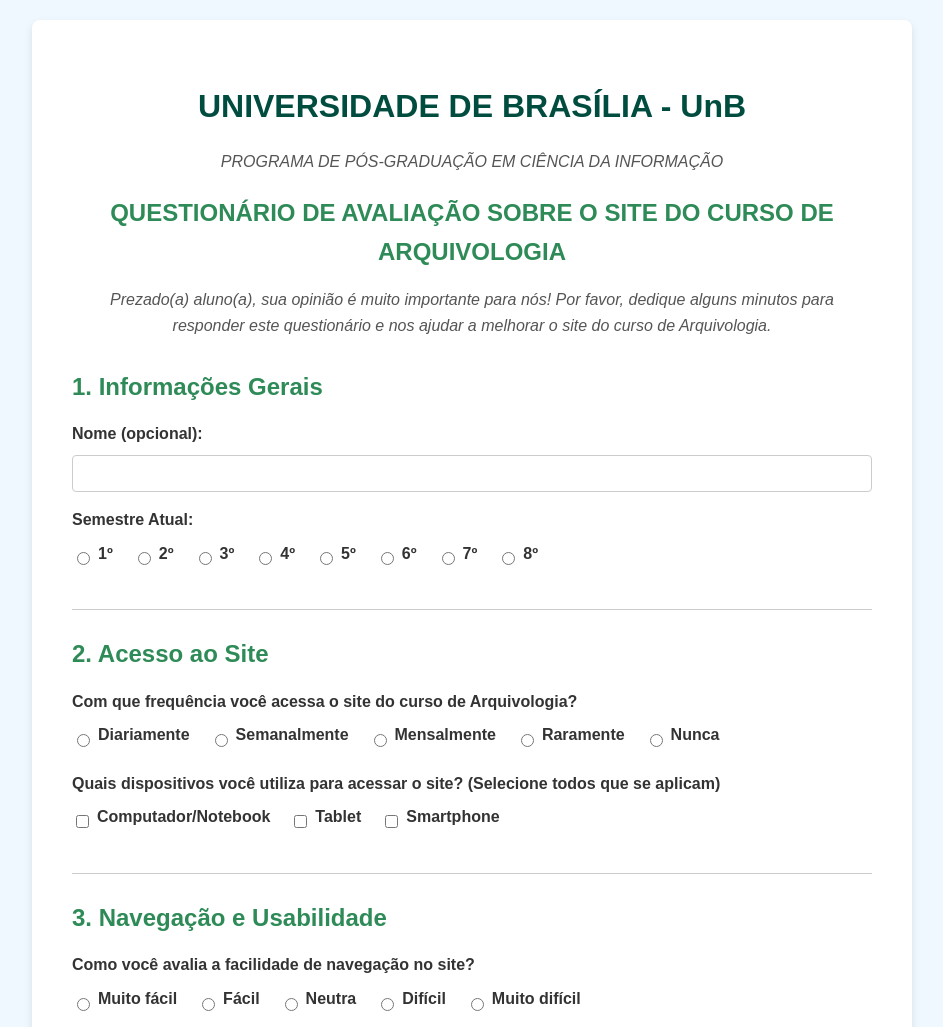
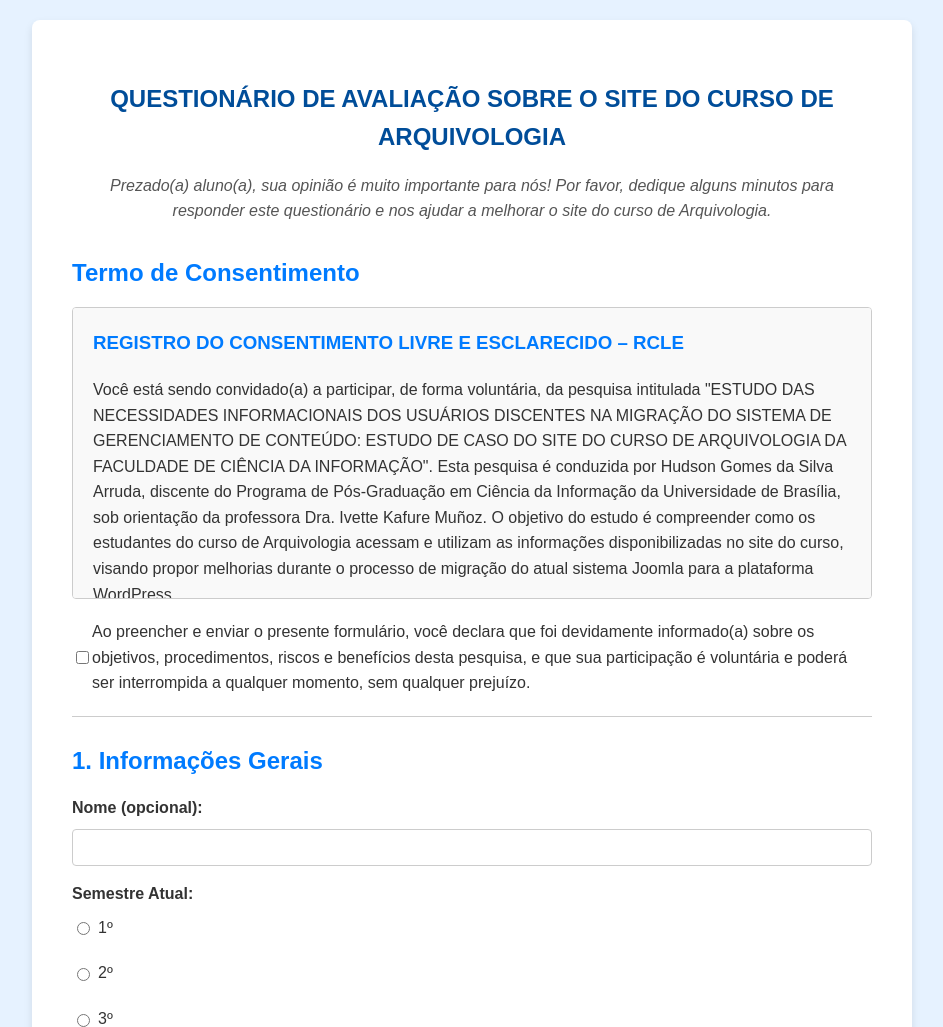
Before and after one commit to hudsongomes-coder/site-arquivologia, a plain HTML site: page index.html in a window 1280 px wide. Shown: the top 1027 px of the page, without its empty margins (168-1111 px from the left). Drawn offline with Linux system fonts and the light colour scheme.

Commit message:
Atualizar o index.html

```diff
--- a/index.html
+++ b/index.html
@@ -6,13 +6,13 @@
     <title>Questionário de Avaliação - UnB</title>
     <style>
         :root {
-            --primary-color: #2e8b57;
-            --secondary-color: #f0f8ff;
+            --primary-color: #007bff;
+            --secondary-color: #e6f2ff;
             --text-color: #333;
-            --heading-color: #004d40;
+            --heading-color: #004d99;
             --border-color: #ccc;
-            --button-color: #4CAF50;
-            --button-hover-color: #45a049;
+            --button-color: #007bff;
+            --button-hover-color: #0056b3;
         }
 
         body {
@@ -38,10 +38,9 @@
             margin-bottom: 30px;
         }
 
-        header h1 {
+        header h2 {
             color: var(--heading-color);
-            font-size: 2em;
-            margin-bottom: 5px;
+            font-size: 1.5em;
         }
 
         header p {
@@ -94,11 +93,17 @@
             display: flex;
             flex-wrap: wrap;
             gap: 20px;
+            flex-direction: column; /* Alinhamento vertical */
         }
 
         .radio-item, .checkbox-item {
             display: flex;
             align-items: center;
+        }
+
+        .radio-item label, .checkbox-item label {
+            margin-bottom: 0;
+            font-weight: normal;
         }
 
         .radio-item input, .checkbox-item input {
@@ -152,7 +157,7 @@
             text-align: center;
             margin-top: 20px;
             padding: 20px;
-            background-color: #e8f5e9;
+            background-color: var(--secondary-color);
             border: 1px solid var(--button-color);
             border-radius: 5px;
             display: none;
@@ -172,13 +177,30 @@
 
 <div class="container">
     <header>
-        <h1>UNIVERSIDADE DE BRASÍLIA - UnB</h1>
-        <p>PROGRAMA DE PÓS-GRADUAÇÃO EM CIÊNCIA DA INFORMAÇÃO</p>
         <h2>QUESTIONÁRIO DE AVALIAÇÃO SOBRE O SITE DO CURSO DE ARQUIVOLOGIA</h2>
         <p>Prezado(a) aluno(a), sua opinião é muito importante para nós! Por favor, dedique alguns minutos para responder este questionário e nos ajudar a melhorar o site do curso de Arquivologia.</p>
     </header>
 
     <form id="evaluation-form" action="#" method="post">
+        <section>
+            <h2>Termo de Consentimento</h2>
+            <div class="consent-box">
+                <h3>REGISTRO DO CONSENTIMENTO LIVRE E ESCLARECIDO – RCLE</h3>
+                <p>Você está sendo convidado(a) a participar, de forma voluntária, da pesquisa intitulada "ESTUDO DAS NECESSIDADES INFORMACIONAIS DOS USUÁRIOS DISCENTES NA MIGRAÇÃO DO SISTEMA DE GERENCIAMENTO DE CONTEÚDO: ESTUDO DE CASO DO SITE DO CURSO DE ARQUIVOLOGIA DA FACULDADE DE CIÊNCIA DA INFORMAÇÃO". Esta pesquisa é conduzida por Hudson Gomes da Silva Arruda, discente do Programa de Pós-Graduação em Ciência da Informação da Universidade de Brasília, sob orientação da professora Dra. Ivette Kafure Muñoz. O objetivo do estudo é compreender como os estudantes do curso de Arquivologia acessam e utilizam as informações disponibilizadas no site do curso, visando propor melhorias durante o processo de migração do atual sistema Joomla para a plataforma WordPress.</p>
+                <p>A sua participação consistirá no preenchimento de um questionário eletrônico, com perguntas objetivas e abertas, cujo tempo estimado de resposta é de 15 a 20 minutos. As questões têm como foco suas experiências, percepções e dificuldades em acessar informações acadêmicas por meio do site do curso. Sua contribuição é essencial para que possamos compreender melhor as reais necessidades dos usuários discentes.</p>
+                <p>A sua participação poderá envolver alguns riscos, como desconforto ao relatar dificuldades de acesso à informação, ou eventuais preocupações com a privacidade dos dados compartilhados. Para minimizar esses riscos, garantimos que todas as informações prestadas serão tratadas com sigilo e anonimato. Nenhum dado permitirá a sua identificação. O questionário não exigirá nome, matrícula ou qualquer outro dado identificável.</p>
+                <p>Os dados coletados serão utilizados exclusivamente para fins acadêmicos e científicos e ficarão sob a guarda e responsabilidade do pesquisador por um período mínimo de cinco anos após o término da pesquisa, conforme determina a Resolução CNS nº 510/2016, Art. 28, Inciso IV. Durante esse período, os dados estarão armazenados em repositório digital seguro, com acesso restrito e protegido por senha.</p>
+                <p>Sua participação poderá trazer benefícios, como a melhoria da acessibilidade e usabilidade do site do curso, contribuindo para um ambiente mais eficiente e inclusivo na busca por informações acadêmicas. Os resultados da pesquisa serão divulgados em uma dissertação de mestrado publicada no Repositório Institucional da UnB (RIUnB) disponível publicamente no site da Biblioteca Central da UnB (BCE) em linguagem clara e acessível, conforme estabelecido no Art. 17, inciso VI da Resolução CNS nº 510/2016.</p>
+                <p>Caso ocorra qualquer dano decorrente da pesquisa, você terá direito à devida indenização, nos termos da Lei (Resolução CNS nº 510/2016, Art. 9º). Além disso, caso você tenha despesas diretamente relacionadas à sua participação, como custos com internet, poderá solicitar ressarcimento previamente acordado com o pesquisador.</p>
+                <p>O Comitê de Ética em Pesquisa em Ciências Humanas e Sociais da Universidade de Brasília (CEP/CHS/UnB) é responsável por avaliar se esta pesquisa está de acordo com os princípios éticos que protegem os participantes. Já a Comissão Nacional de Ética em Pesquisa – Conep, órgão nacional responsável pela regulação das pesquisas envolvendo seres humanos no Brasil, pode ser contatada no endereço: SRTVN - Via W5 Norte, Edifício PO700 - Quadra 701, Lote D, 5º andar, Asa Norte, CEP 70719-040 – Brasília (DF), Telefone: (61) 3315-5877, com atendimento das 9h às 18h.</p>
+                <p>Você poderá esclarecer dúvidas ou obter mais informações entrando em contato com o pesquisador responsável pela presente pesquisa pelo telefone (61) 98163-0336 ou pelo e-mail hudsongomesarruda@gmail.com ou ainda com o CEP/CHS/UnB Campus Universitário Darcy Ribeiro, Faculdade de Direito, telefone (61) 3107-1592 e-mail: cep_chs@unb.br com atendimento das 8h às 14h.</p>
+            </div>
+            <div class="consent-checkbox">
+                <input type="checkbox" id="consent-terms">
+                <label for="consent-terms">Ao preencher e enviar o presente formulário, você declara que foi devidamente informado(a) sobre os objetivos, procedimentos, riscos e benefícios desta pesquisa, e que sua participação é voluntária e poderá ser interrompida a qualquer momento, sem qualquer prejuízo.</label>
+            </div>
+        </section>
+
         <section>
             <h2>1. Informações Gerais</h2>
             <div class="form-group">
@@ -340,25 +362,6 @@
             </div>
         </section>
 
-        <section>
-            <h2>Termo de Consentimento</h2>
-            <div class="consent-box">
-                <h3>REGISTRO DO CONSENTIMENTO LIVRE E ESCLARECIDO – RCLE</h3>
-                <p>Você está sendo convidado(a) a participar, de forma voluntária, da pesquisa intitulada "ESTUDO DAS NECESSIDADES INFORMACIONAIS DOS USUÁRIOS DISCENTES NA MIGRAÇÃO DO SISTEMA DE GERENCIAMENTO DE CONTEÚDO: ESTUDO DE CASO DO SITE DO CURSO DE ARQUIVOLOGIA DA FACULDADE DE CIÊNCIA DA INFORMAÇÃO". Esta pesquisa é conduzida por Hudson Gomes da Silva Arruda, discente do Programa de Pós-Graduação em Ciência da Informação da Universidade de Brasília, sob orientação da professora Dra. Ivette Kafure Muñoz. O objetivo do estudo é compreender como os estudantes do curso de Arquivologia acessam e utilizam as informações disponibilizadas no site do curso, visando propor melhorias durante o processo de migração do atual sistema Joomla para a plataforma WordPress.</p>
-                <p>A sua participação consistirá no preenchimento de um questionário eletrônico, com perguntas objetivas e abertas, cujo tempo estimado de resposta é de 15 a 20 minutos. As questões têm como foco suas experiências, percepções e dificuldades em acessar informações acadêmicas por meio do site do curso. Sua contribuição é essencial para que possamos compreender melhor as reais necessidades dos usuários discentes.</p>
-                <p>A sua participação poderá envolver alguns riscos, como desconforto ao relatar dificuldades de acesso à informação, ou eventuais preocupações com a privacidade dos dados compartilhados. Para minimizar esses riscos, garantimos que todas as informações prestadas serão tratadas com sigilo e anonimato. Nenhum dado permitirá a sua identificação. O questionário não exigirá nome, matrícula ou qualquer outro dado identificável.</p>
-                <p>Os dados coletados serão utilizados exclusivamente para fins acadêmicos e científicos e ficarão sob a guarda e responsabilidade do pesquisador por um período mínimo de cinco anos após o término da pesquisa, conforme determina a Resolução CNS nº 510/2016, Art. 28, Inciso IV. Durante esse período, os dados estarão armazenados em repositório digital seguro, com acesso restrito e protegido por senha.</p>
-                <p>Sua participação poderá trazer benefícios, como a melhoria da acessibilidade e usabilidade do site do curso, contribuindo para um ambiente mais eficiente e inclusivo na busca por informações acadêmicas. Os resultados da pesquisa serão divulgados em uma dissertação de mestrado publicada no Repositório Institucional da UnB (RIUnB) disponível publicamente no site da Biblioteca Central da UnB (BCE) em linguagem clara e acessível, conforme estabelecido no Art. 17, inciso VI da Resolução CNS nº 510/2016.</p>
-                <p>Caso ocorra qualquer dano decorrente da pesquisa, você terá direito à devida indenização, nos termos da Lei (Resolução CNS nº 510/2016, Art. 9º). Além disso, caso você tenha despesas diretamente relacionadas à sua participação, como custos com internet, poderá solicitar ressarcimento previamente acordado com o pesquisador.</p>
-                <p>O Comitê de Ética em Pesquisa em Ciências Humanas e Sociais da Universidade de Brasília (CEP/CHS/UnB) é responsável por avaliar se esta pesquisa está de acordo com os princípios éticos que protegem os participantes. Já a Comissão Nacional de Ética em Pesquisa – Conep, órgão nacional responsável pela regulação das pesquisas envolvendo seres humanos no Brasil, pode ser contatada no endereço: SRTVN - Via W5 Norte, Edifício PO700 - Quadra 701, Lote D, 5º andar, Asa Norte, CEP 70719-040 – Brasília (DF), Telefone: (61) 3315-5877, com atendimento das 9h às 18h.</p>
-                <p>Você poderá esclarecer dúvidas ou obter mais informações entrando em contato com o pesquisador responsável pela presente pesquisa pelo telefone (61) 98163-0336 ou pelo e-mail hudsongomesarruda@gmail.com ou ainda com o CEP/CHS/UnB Campus Universitário Darcy Ribeiro, Faculdade de Direito, telefone (61) 3107-1592 e-mail: cep_chs@unb.br com atendimento das 8h às 14h.</p>
-            </div>
-            <div class="consent-checkbox">
-                <input type="checkbox" id="consent-terms">
-                <label for="consent-terms">Ao preencher e enviar o presente formulário, você declara que foi devidamente informado(a) sobre os objetivos, procedimentos, riscos e benefícios desta pesquisa, e que sua participação é voluntária e poderá ser interrompida a qualquer momento, sem qualquer prejuízo.</label>
-            </div>
-        </section>
-
         <button type="submit" id="submit-btn" disabled>Enviar Questionário</button>
     </form>
 
@@ -378,6 +381,7 @@
         const linksQuebradosSim = document.getElementById('links-sim');
         const linksQuebradosEspecificar = document.getElementById('links-especificacao');
         const infoNecessariasNao = document.getElementById('info-necessarias-nao');
+        const infoNecessariasParcialmente = document.getElementById('info-necessarias-parcialmente');
         const infoFaltando = document.getElementById('info-faltando');
         const funcOutros = document.getElementById('func-outros');
         const funcOutrosText = document.getElementById('func-outros-text');
@@ -412,14 +416,14 @@
                 infoFaltando.classList.remove('hidden');
             }
         });
+        infoNecessariasParcialmente.addEventListener('change', function() {
+            if (this.checked) {
+                infoFaltando.classList.remove('hidden');
+            }
+        });
         document.getElementById('info-necessarias-sim').addEventListener('change', function() {
             if (this.checked) {
                 infoFaltando.classList.add('hidden');
-            }
-        });
-        document.getElementById('info-necessarias-parcialmente').addEventListener('change', function() {
-            if (this.checked) {
-                infoFaltando.classList.remove('hidden');
             }
         });
 
@@ -436,10 +440,6 @@
         // Lidar com o envio do formulário
         form.addEventListener('submit', function(event) {
             event.preventDefault(); // Impede o envio padrão do formulário
-
-            // O JavaScript aqui impede o envio, então o Netlify não tentará processar
-            // os dados. Para um formulário real, você usaria um serviço de backend
-            // ou um serviço como o Formspree para capturar as informações.
 
             // 1. Mostrar a mensagem de agradecimento
             thankYouMessage.style.display = 'block';
```
